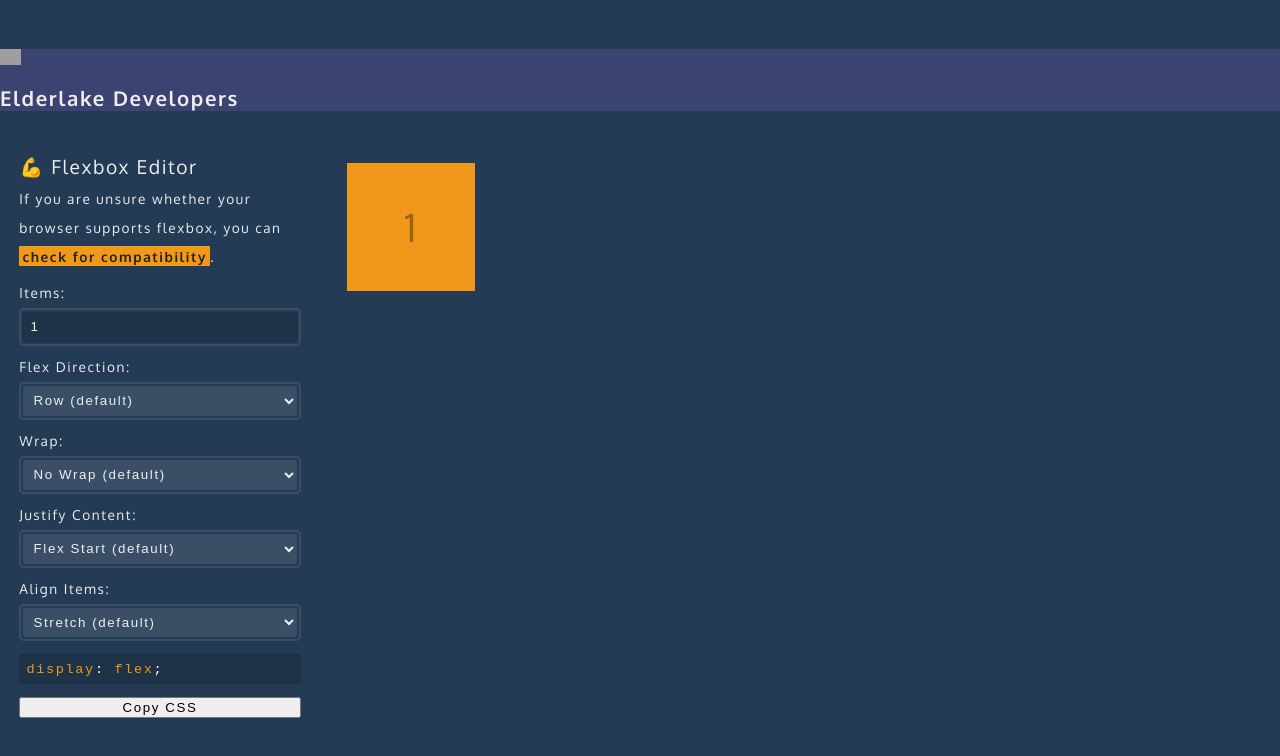
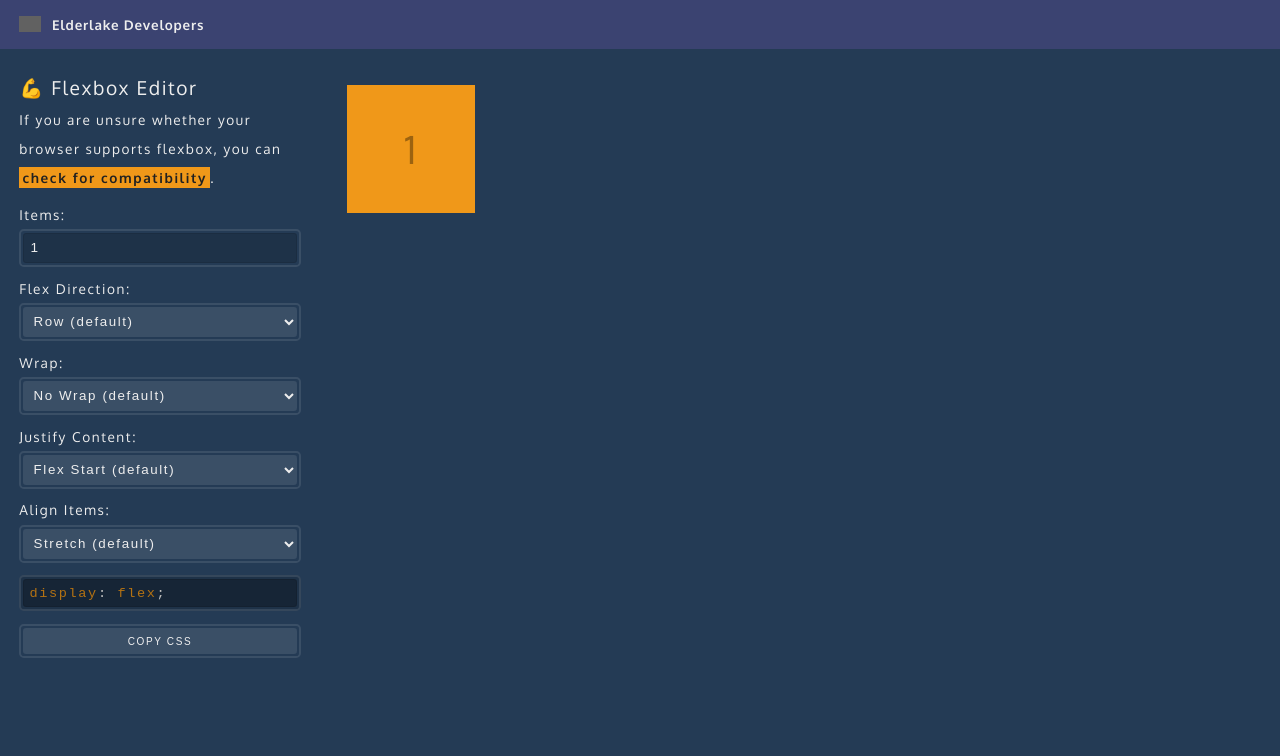
Before and after one commit to elderlake/developer, a plain HTML site: page tools/flexbox/index.html in a window 1280 px wide. Drawn offline with nearby package versions, Linux system fonts and the light colour scheme; files that its build step writes are made by us from their sources; grey boxes are pictures that could not be loaded.

Commit message:
Fix flexbox tool location

```diff
--- a/tools/flexbox/index.html
+++ b/tools/flexbox/index.html
@@ -8,7 +8,7 @@
     <title>Flexbox</title>
 
     <link rel='stylesheet' href='./assets/styles/prettify.css'>
-    <link rel='stylesheet' href='../wintermead/assets/styles/default.css'>
+    <link rel='stylesheet' href='../../wintermead/assets/styles/default.css'>
     <link rel='stylesheet' href='./assets/styles/default.css'>
   </head>
 
```
Also changed, not shown: index.html (+1 -1 lines).
